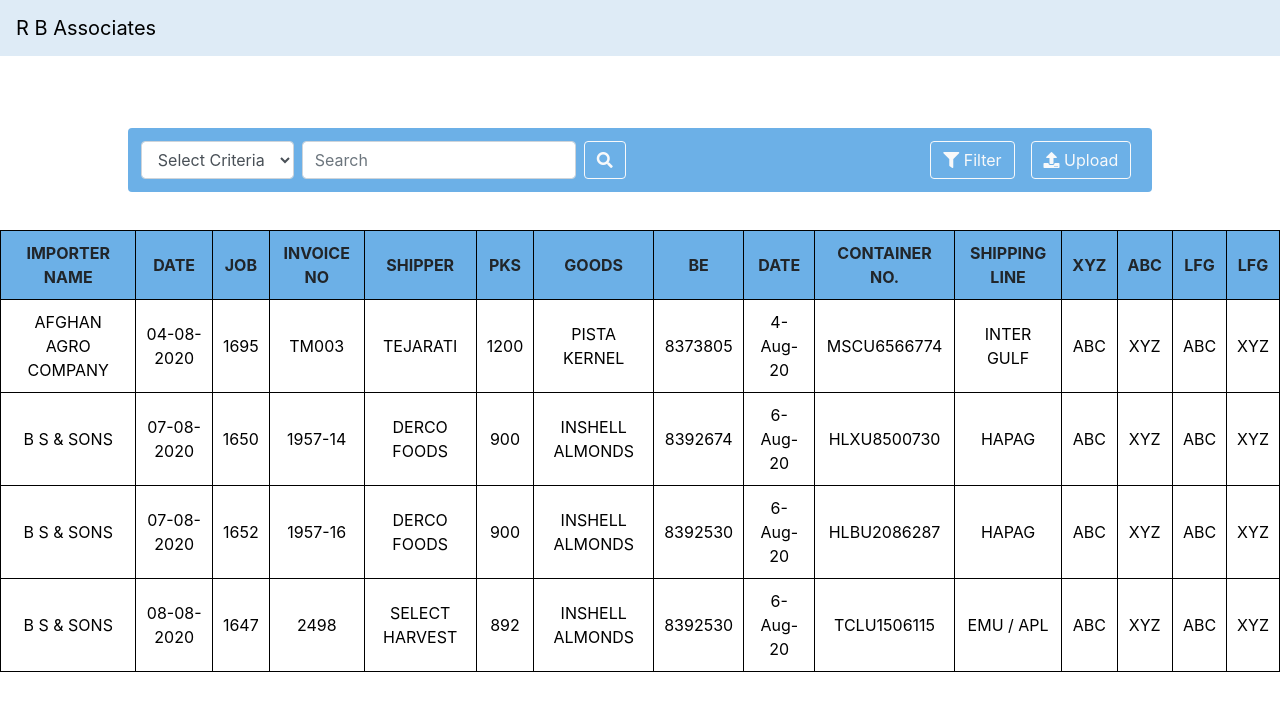
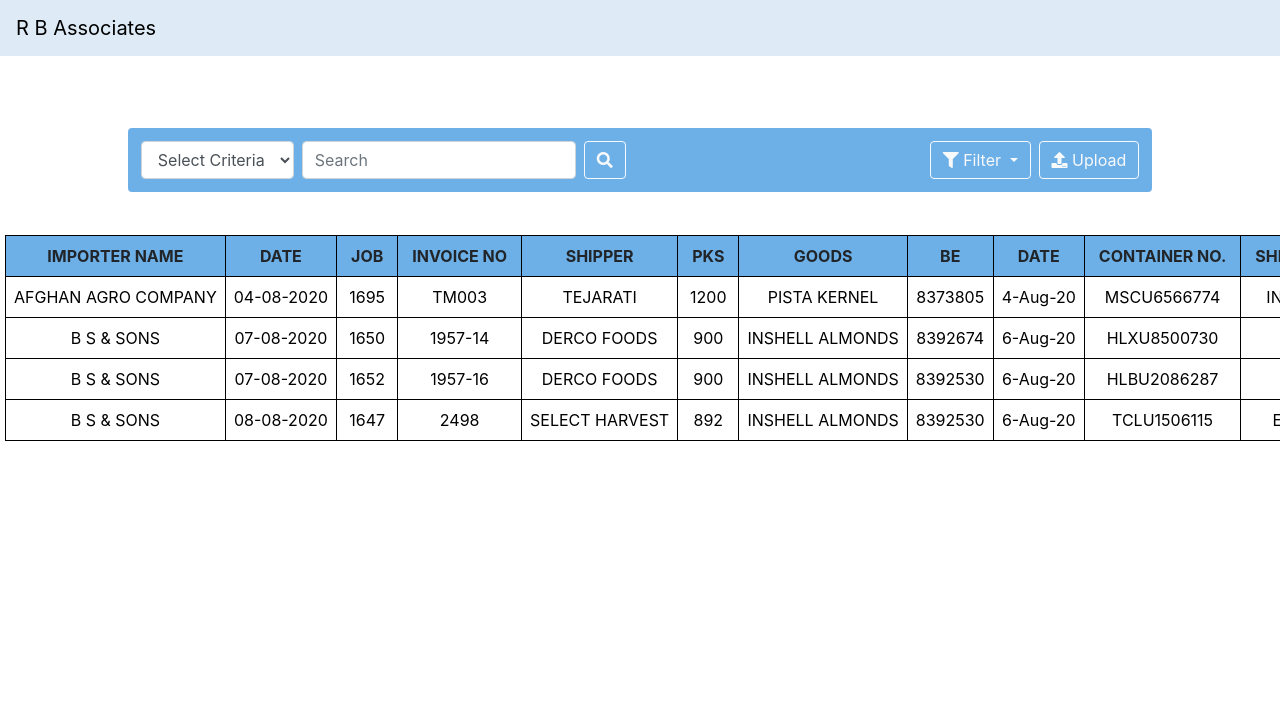
Before and after one commit to Ashutosh-Choubey/File-Mangaer, a Flask app: page /home in a window 1280 px wide. Shown: the top 711 px of the page. Run offline with Flask 2, Linux system fonts and the light colour scheme; parts of the project's set-up code (start-up, migrations or seed data) failed here and were passed over; some libraries are stand-ins or nearby versions.

Commit message:
added scroll bar and dropdown

```diff
--- a/static/css/Stylesheet.css
+++ b/static/css/Stylesheet.css
@@ -2,10 +2,18 @@
     background-color:#b9dbf7ea;
 }
 table,tr,td,th {
- width:fit-content;
+
  text-align: center;
- padding:10px;
  border: 1px solid black;;
+}
+table{
+    margin: 5px;
+    overflow:scroll;
+    white-space: nowrap;
+}
+td{
+    width:fit-content;
+    padding:8px;
 }
 th{
     background-color: #6cb0e7;
@@ -19,3 +27,18 @@ tr:hover td{
 th:hover{
     background-color: #b9dbf7ea;
 }
+::-webkit-scrollbar {
+height:8px;
+border:1px solid #d5d5d5;
+margin:2px;
+}
+::-webkit-scrollbar-track {
+    border-radius: 2px;
+    background: #eeeeee;
+    margin: 2px;
+  }
+::-webkit-scrollbar-thumb {
+    border-radius: 2px;
+    background: #6cb0e7;
+    margin:2px;
+  }
--- a/templates/home.html
+++ b/templates/home.html
@@ -25,10 +25,18 @@
       <option value="3">Three</option>
     </select>
     <input class="form-control mr-2"type="text" placeholder="Search" name="search">
-    <button class="form-control mr-2 btn btn-outline-light shadow-none "type="submit"><i class="fa fa-search" aria-hidden="true"></i></button>
-    <button class="btn btn-outline-light d-block  mr-0 ml-auto"><i class="fa fa-filter" aria-hidden="true"></i> Filter</button>
-    <a class="btn btn-outline-light d-block  mr-2 ml-3" href="upload.html"><i class="fa fa-upload" aria-hidden="true"></i> Upload</a>
-
+    <button class="form-control mr-auto btn btn-outline-light shadow-none "type="submit"><i class="fa fa-search" aria-hidden="true"></i></button>
+    <div class="dropdown">
+      <button class="btn btn-outline-light dropdown-toggle mr-0 ml-auto" type="button" id="dropdownMenuButton" data-toggle="dropdown" aria-haspopup="true" aria-expanded="false">
+        <i class="fa fa-filter" aria-hidden="true"></i> Filter
+      </button>
+      <div class="dropdown-menu" aria-labelledby="dropdownMenuButton">
+        <a class="dropdown-item active" href="#" active>Pending</a>
+        <a class="dropdown-item" href="#">Delayed</a>
+        <a class="dropdown-item" href="#">Completed</a>
+      </div>
+    </div>
+    <a class="btn btn-outline-light d-block  mr-0 ml-2" href="upload.html"><i class="fa fa-upload" aria-hidden="true"></i> Upload</a>
   </div>
   </div>
   <div id="app"  style="overflow-x: auto;" >
@@ -36,21 +44,22 @@
     <!-- {{ message }} -->
     <center><table class="rounded">
       <tr>
-        <th>IMPORTER NAME</th>
-        <th>DATE</th>
-        <th>JOB</th>
-        <th>INVOICE NO</th>
-        <th>SHIPPER</th>
-        <th>PKS</th>
-        <th>GOODS	</th>
-        <th>BE</th>
-        <th>DATE</th>
-        <th>CONTAINER NO.</th>
-        <th>SHIPPING LINE</th>
-        <th>XYZ</th>
-        <th>ABC</th>
-        <th>LFG</th>
-        <th>LFG</th>
+        <th><button class="btn font-weight-bold"type="button">IMPORTER NAME</button></th>
+        <th><button class="btn font-weight-bold"type="button">DATE</button></th>
+        <th><button class="btn font-weight-bold"type="button">JOB</button></th>
+        <th><button class="btn font-weight-bold"type="button">INVOICE NO</button></th>
+        <th><button class="btn font-weight-bold"type="button">SHIPPER</button></th>
+        <th><button class="btn font-weight-bold"type="button">PKS</button></th>
+        <th><button class="btn font-weight-bold"type="button">GOODS</button>	</th>
+        <th><button class="btn font-weight-bold"type="button">BE</button></th>
+        <th><button class="btn font-weight-bold"type="button">DATE</button></th>
+        <th><button class="btn font-weight-bold"type="button">CONTAINER NO.</button></th>
+        <th><button class="btn font-weight-bold"type="button">SHIPPING LINE</button></th>
+        <th><button class="btn font-weight-bold"type="button">XYZ</button></th>
+        <th><button class="btn font-weight-bold"type="button">ABC</button></th>
+        <th><button class="btn font-weight-bold"type="button">LFG</button></th>
+        <th><button class="btn font-weight-bold"type="button">LFG</button></th>
+        <th><button class="btn font-weight-bold"type="button">LFG</button></th>
       </tr>
       <tr v-for='i in da'>
         <td><a href="">[[i[0] ]]</a></td>
@@ -91,6 +100,9 @@
 
   </script>
   {% endblock %}
+  <script src="https://code.jquery.com/jquery-3.3.1.slim.min.js" integrity="sha384-q8i/X+965DzO0rT7abK41JStQIAqVgRVzpbzo5smXKp4YfRvH+8abtTE1Pi6jizo" crossorigin="anonymous"></script>
+  <script src="https://cdnjs.cloudflare.com/ajax/libs/popper.js/1.14.7/umd/popper.min.js" integrity="sha384-UO2eT0CpHqdSJQ6hJty5KVphtPhzWj9WO1clHTMGa3JDZwrnQq4sF86dIHNDz0W1" crossorigin="anonymous"></script>
+  <script src="https://stackpath.bootstrapcdn.com/bootstrap/4.3.1/js/bootstrap.min.js" integrity="sha384-JjSmVgyd0p3pXB1rRibZUAYoIIy6OrQ6VrjIEaFf/nJGzIxFDsf4x0xIM+B07jRM" crossorigin="anonymous"></script>
 
 </body>
 </html>
```
